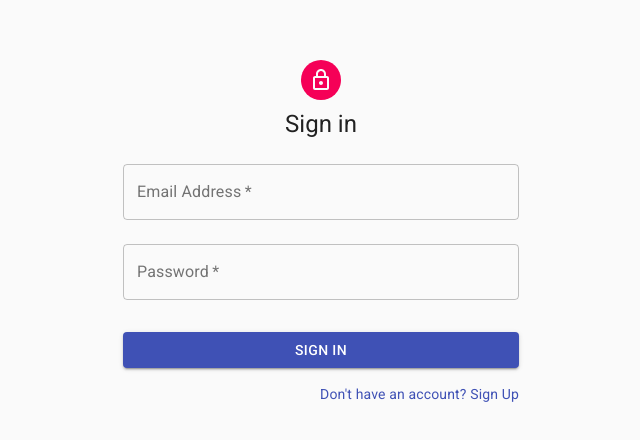
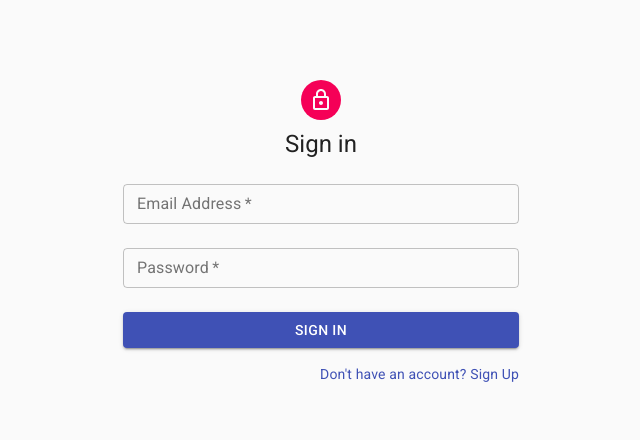
Before and after one commit to izaanjahangir/mern-chat-app-realtime, a React (Create React App) app in the folder client/: page /login in a window 1280 px wide. Shown: the part 172-612 px from the top of the page, without its empty margins (319-959 px from the left). Built offline with nearby package versions, Linux system fonts and the light colour scheme.

Commit message:
[client] small improvement in TextInput component

```diff
--- a/client/src/components/TextInput/index.js
+++ b/client/src/components/TextInput/index.js
@@ -13,6 +13,7 @@ function TextInput(props) {
       type={props.type}
       id={props.id}
       autoComplete={props.autoComplete}
+      size={props.size}
     />
   );
 }
@@ -23,6 +24,7 @@ TextInput.defaultProps = {
   fullWidth: true,
   label: "",
   type: "text",
+  size: "normal",
 };
 
 export default TextInput;
--- a/client/src/screens/Login/index.js
+++ b/client/src/screens/Login/index.js
@@ -31,7 +31,7 @@ const useStyles = makeStyles((theme) => ({
     marginTop: theme.spacing(1),
   },
   submit: {
-    margin: theme.spacing(3, 0, 2),
+    margin: theme.spacing(2, 0, 2),
   },
   extra: {
     backgroundColor: "red",
@@ -62,6 +62,7 @@ export default function Login() {
             name="email"
             autoComplete="email"
             autoFocus
+            size="small"
           />
           <TextInput
             variant="outlined"
@@ -73,6 +74,7 @@ export default function Login() {
             type="password"
             id="password"
             autoComplete="current-password"
+            size="small"
           />
 
           <Button
```
